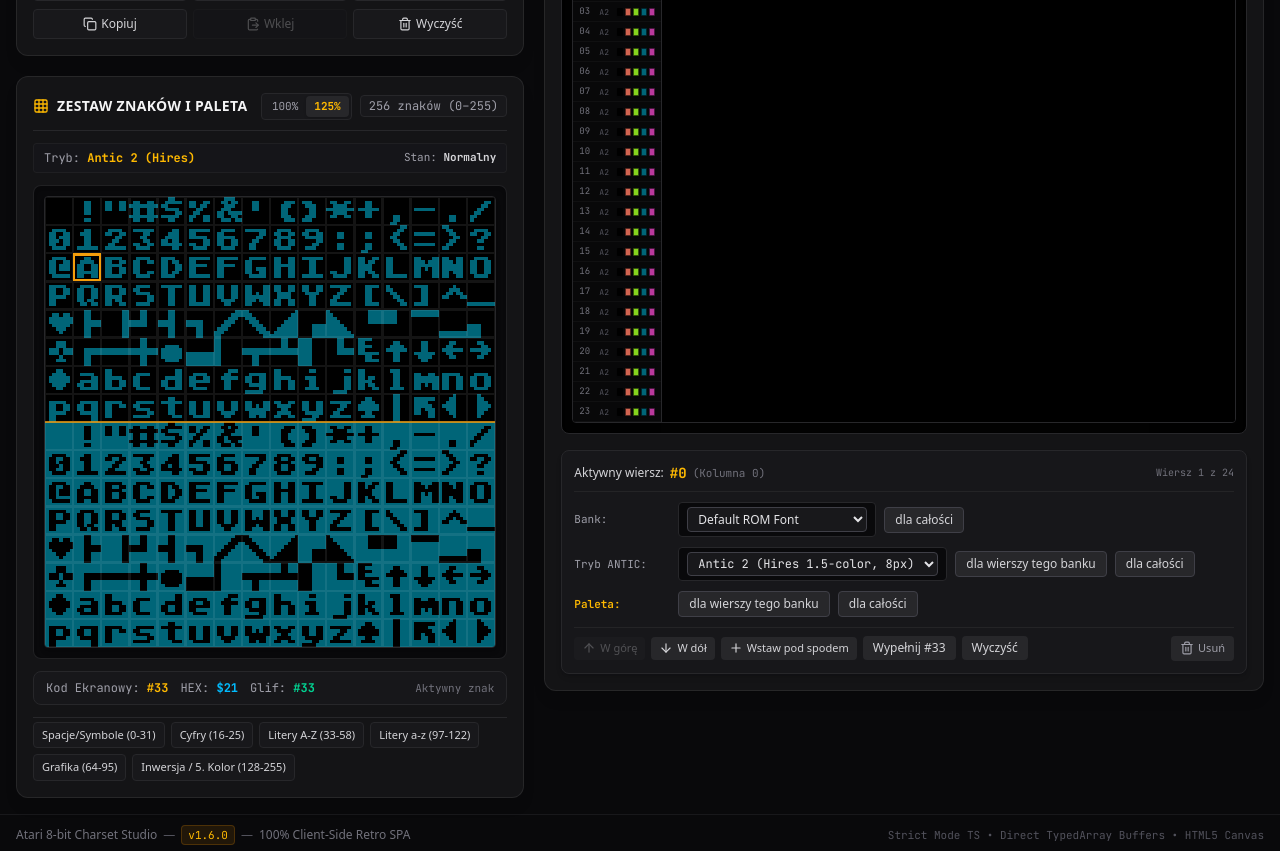
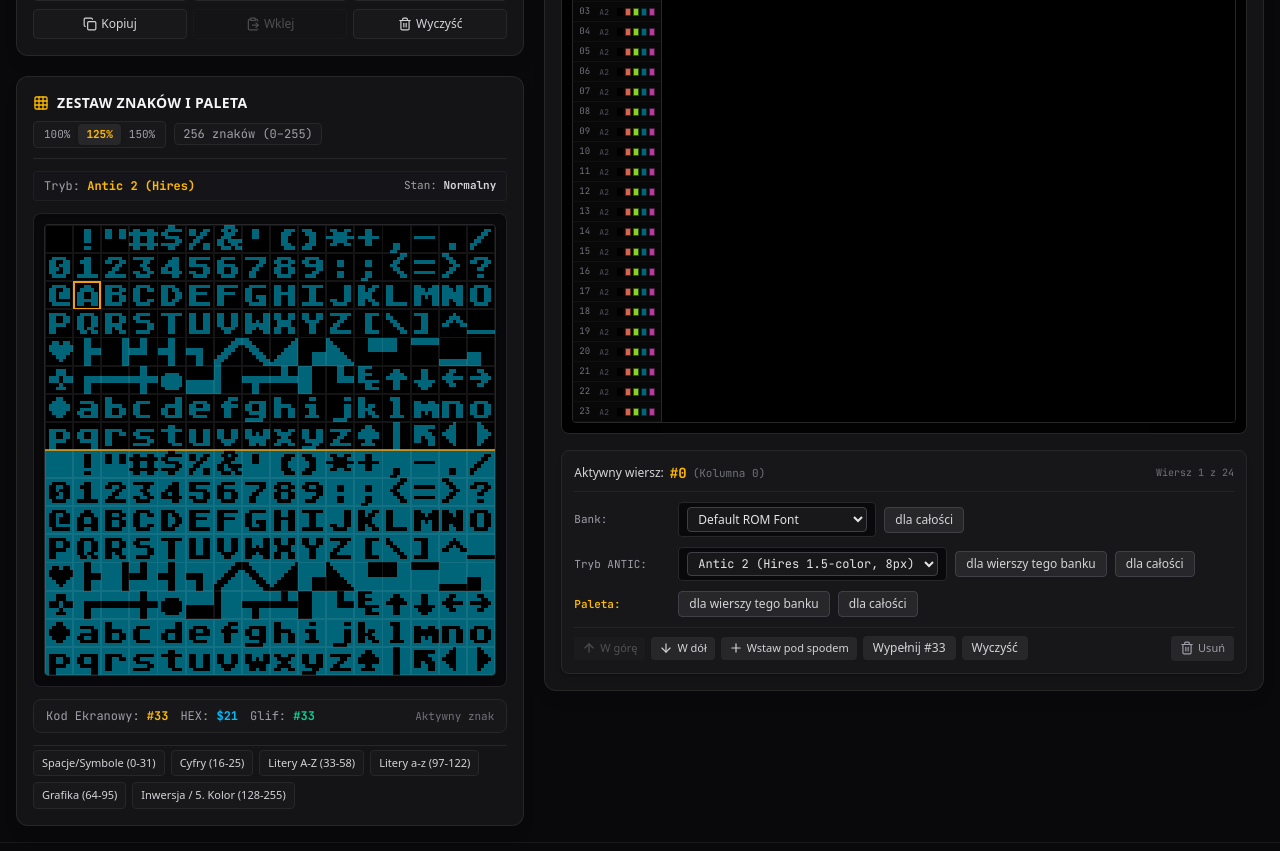
Before and after one commit to grzes71/atari-charset-studio, a React (Vite) app: page / in a window 1280 px wide. Shown: the part 740-1591 px from the top of the page. Built offline with nearby package versions, Linux system fonts and the light colour scheme.

Commit message:
feat: UI Improvements

```diff
--- a/src/components/CharsetSheet/CharsetSheet.tsx
+++ b/src/components/CharsetSheet/CharsetSheet.tsx
@@ -7,7 +7,7 @@ import { atariByteToHex } from '../../utils/atariColorLUT';
 export const CharsetSheet: React.FC = () => {
   const canvasRef = useRef<HTMLCanvasElement>(null);
   const [hoverCode, setHoverCode] = useState<number | null>(null);
-  const [sheetSize, setSheetSize] = useState<'normal' | 'large'>('large');
+  const [sheetSize, setSheetSize] = useState<'100' | '125' | '150'>('125');
 
   const {
     banks,
@@ -25,7 +25,7 @@ export const CharsetSheet: React.FC = () => {
   const activeBank = banks[activeBankId];
   const activeRowMode = screenRows[selectedRowIndex]?.mode || 2;
   const isMulticolor = activeRowMode !== 2;
-  const scale = 3; // High density 384x384 canvas
+  const scale = 4; // High density 512x512 canvas
   const totalRows = 16; // Always 16 rows * 16 cols = 256 characters
 
   const renderSheet = useCallback(() => {
@@ -110,29 +110,40 @@ export const CharsetSheet: React.FC = () => {
           </h2>
         </div>
         <div className="flex items-center gap-2">
-          {/* Size switch */}
+          {/* Size switch: 100%, 125%, 150% */}
           <div className="flex items-center bg-zinc-900 p-0.5 rounded border border-zinc-800 text-[11px] font-mono">
             <button
-              onClick={() => setSheetSize('normal')}
+              onClick={() => setSheetSize('100')}
               className={`px-2 py-0.5 rounded transition ${
-                sheetSize === 'normal'
+                sheetSize === '100'
                   ? 'bg-zinc-800 text-amber-400 font-bold shadow'
                   : 'text-zinc-400 hover:text-zinc-200'
               }`}
-              title="Standardowy rozmiar (420px)"
+              title="Powiększenie 100% (420px)"
             >
               100%
             </button>
             <button
-              onClick={() => setSheetSize('large')}
+              onClick={() => setSheetSize('125')}
               className={`px-2 py-0.5 rounded transition ${
-                sheetSize === 'large'
+                sheetSize === '125'
                   ? 'bg-zinc-800 text-amber-400 font-bold shadow'
                   : 'text-zinc-400 hover:text-zinc-200'
               }`}
-              title="Większy rozmiar (520px - zalecany)"
+              title="Powiększenie 125% (520px - zalecane)"
             >
               125%
+            </button>
+            <button
+              onClick={() => setSheetSize('150')}
+              className={`px-2 py-0.5 rounded transition ${
+                sheetSize === '150'
+                  ? 'bg-zinc-800 text-amber-400 font-bold shadow'
+                  : 'text-zinc-400 hover:text-zinc-200'
+              }`}
+              title="Powiększenie 150% (630px)"
+            >
+              150%
             </button>
           </div>
           <span className="font-mono text-xs px-2 py-0.5 rounded bg-zinc-900 text-zinc-400 border border-zinc-800 hidden sm:inline">
@@ -186,7 +197,7 @@ export const CharsetSheet: React.FC = () => {
           className="cursor-pointer border border-zinc-800 hover:border-amber-500/40 rounded transition block shadow-md"
           style={{
             width: '100%',
-            maxWidth: sheetSize === 'large' ? '520px' : '420px',
+            maxWidth: sheetSize === '150' ? '630px' : sheetSize === '125' ? '520px' : '420px',
             aspectRatio: '1 / 1',
             imageRendering: 'pixelated',
           }}
```
